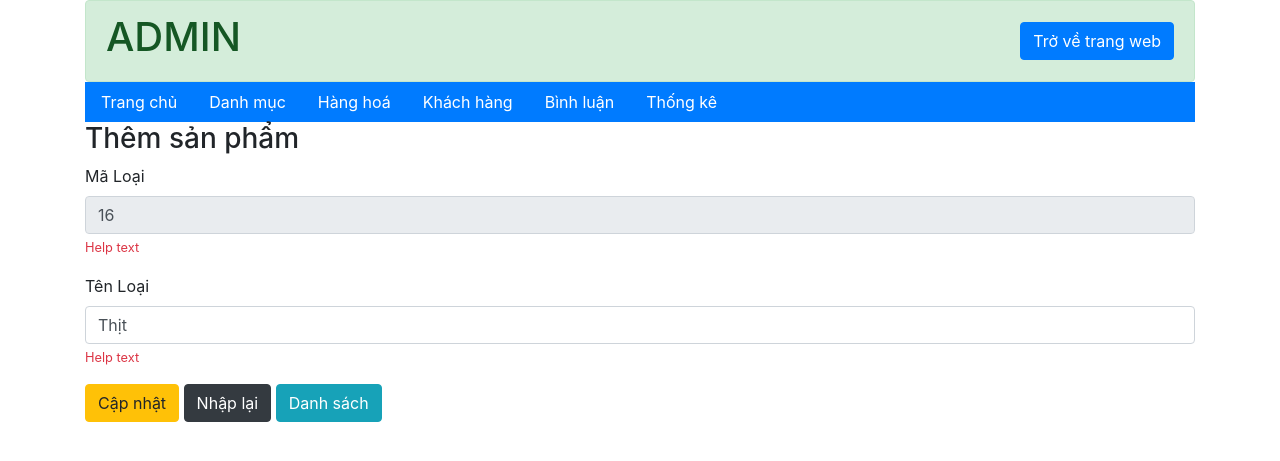
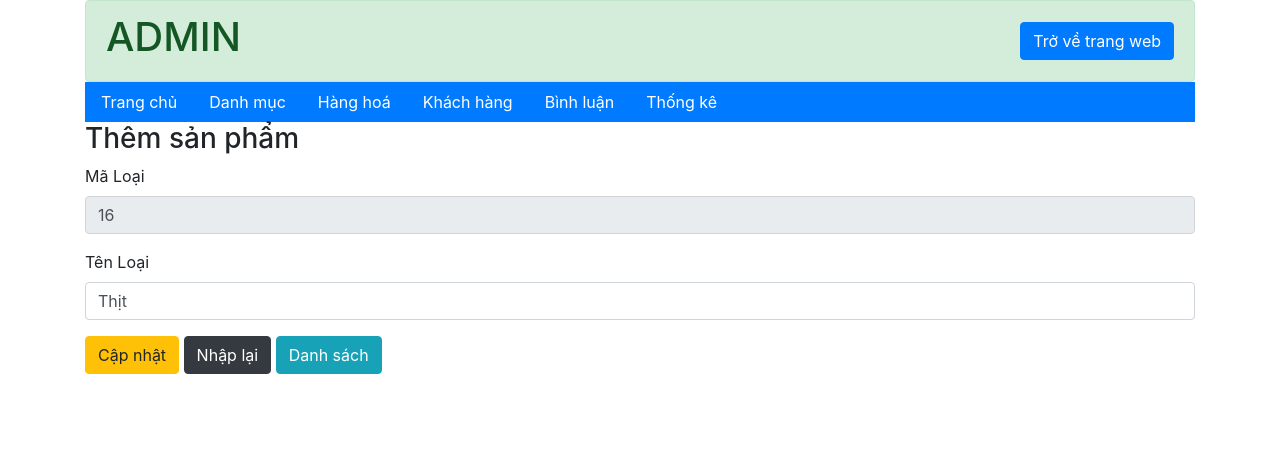
Before and after one commit to longdvph29867/food_market, a PHP site: page /index.php?btn-edit&maloai=16 in a window 1280 px wide. Shown: the top 461 px of the page. Run offline with PHP 8.4, Linux system fonts and the light colour scheme; data comes from the database, SQL or seed files in the repository.

Commit message:
update validate form danh muc

```diff
--- a/admin/danh-muc/add.php
+++ b/admin/danh-muc/add.php
@@ -6,12 +6,11 @@
             <div class="form-group">
                 <label for="">Mã Loại</label>
                 <input type="text" name="" class="form-control" value="Auto number" readonly>
-                <small id="helpId" class="text-danger">Help text</small>
             </div>
             <div class="form-group">
                 <label for="tenLoai">Tên Loại</label>
-                <input type="text" name="ten-loai" id="tenLoai" class="form-control" placeholder="">
-                <small id="helpId" class="text-danger">Help text</small>
+                <input type="text" name="ten_loai" id="tenLoai" class="form-control">
+                <small id="helpId" class="text-danger"><?php if(!empty($errors['ten_loai'])){echo $errors['ten_loai'];}?></small>
             </div>
             <button name="btn-insert" class="btn btn-success">Thêm mới</button>
             <button type="reset" class="btn btn-dark">Nhập lại</button>
--- a/admin/danh-muc/edit.php
+++ b/admin/danh-muc/edit.php
@@ -3,13 +3,12 @@
     <form action="index.php" method="post">
         <div class="form-group">
             <label for="">Mã Loại</label>
-            <input type="text" name="ma-loai" class="form-control" readonly value="<?php echo $danhMuc['ma_loai'] ?>">
-            <small id="helpId" class="text-danger">Help text</small>
+            <input type="text" name="ma_loai" class="form-control" readonly value="<?php echo $danhMuc['ma_loai'] ?>">
         </div>
         <div class="form-group">
             <label for="tenLoai">Tên Loại</label>
-            <input type="text" name="ten-loai" id="tenLoai" class="form-control" value="<?php echo $danhMuc['ten_loai'] ?>">
-            <small id="helpId" class="text-danger">Help text</small>
+            <input type="text" name="ten_loai" id="tenLoai" class="form-control" value="<?php echo $danhMuc['ten_loai'] ?>">
+            <small id="helpId" class="text-danger"><?php if(!empty($errors['ten_loai'])){echo $errors['ten_loai'];}?></small>
         </div>
         <button name="btn-update" class="btn btn-warning">Cập nhật</button>
         <button type="reset" class="btn btn-dark">Nhập lại</button>
--- a/admin/hang-hoa/index.php
+++ b/admin/hang-hoa/index.php
@@ -35,6 +35,7 @@
         $view_name="edit.php";
     }
     else if(exsist_param("btn-update")){
+
         $up_hinh = save_file('file', "$image_dir/image_products/");
         $hinh =  strlen($up_hinh) > 0 ? $up_hinh : $_POST['old_hinh'];
 
```
Also changed, not shown: admin/danh-muc/index.php (+26 -13 lines), admin/danh-muc/validate_danh_muc.php (added, +15 -0 lines).
